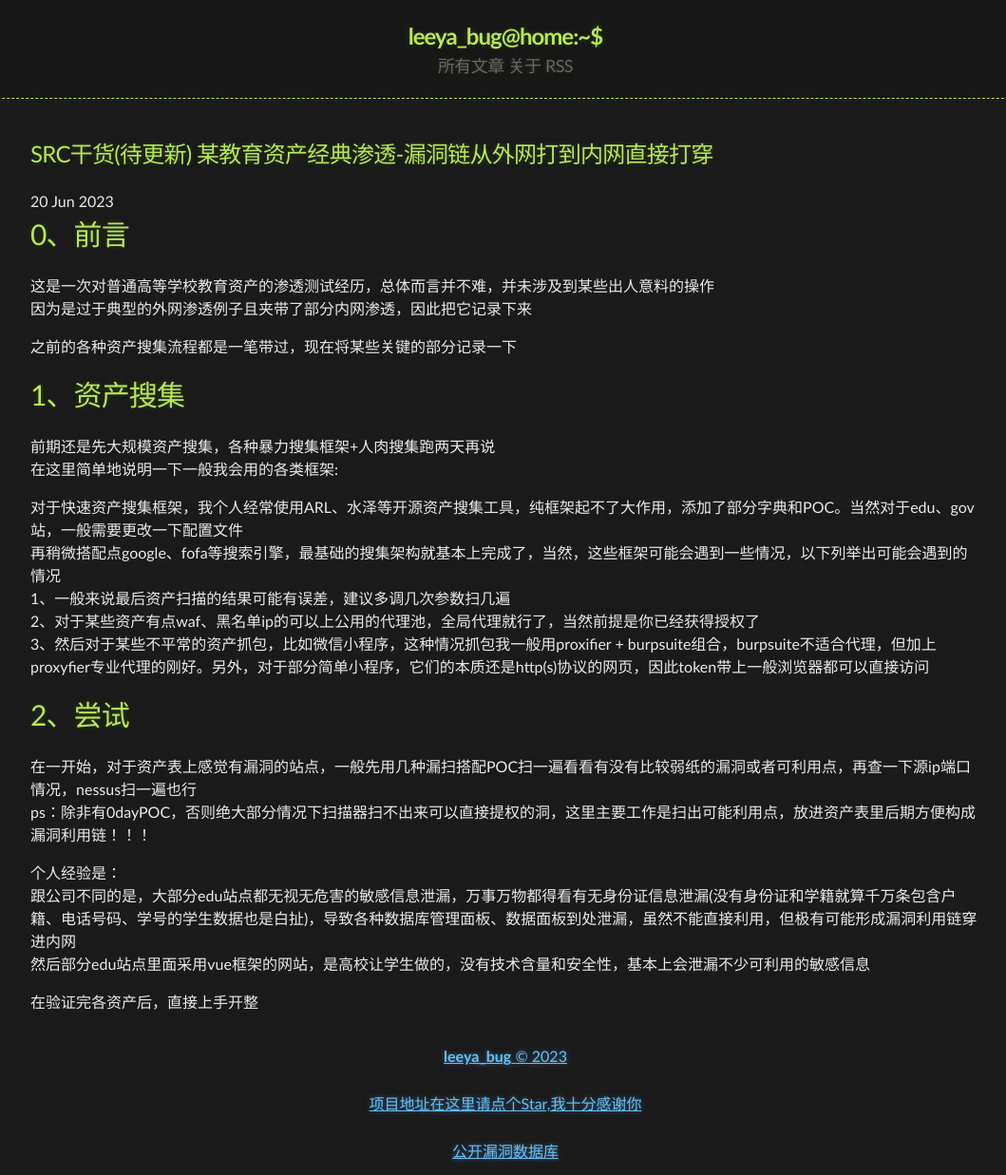
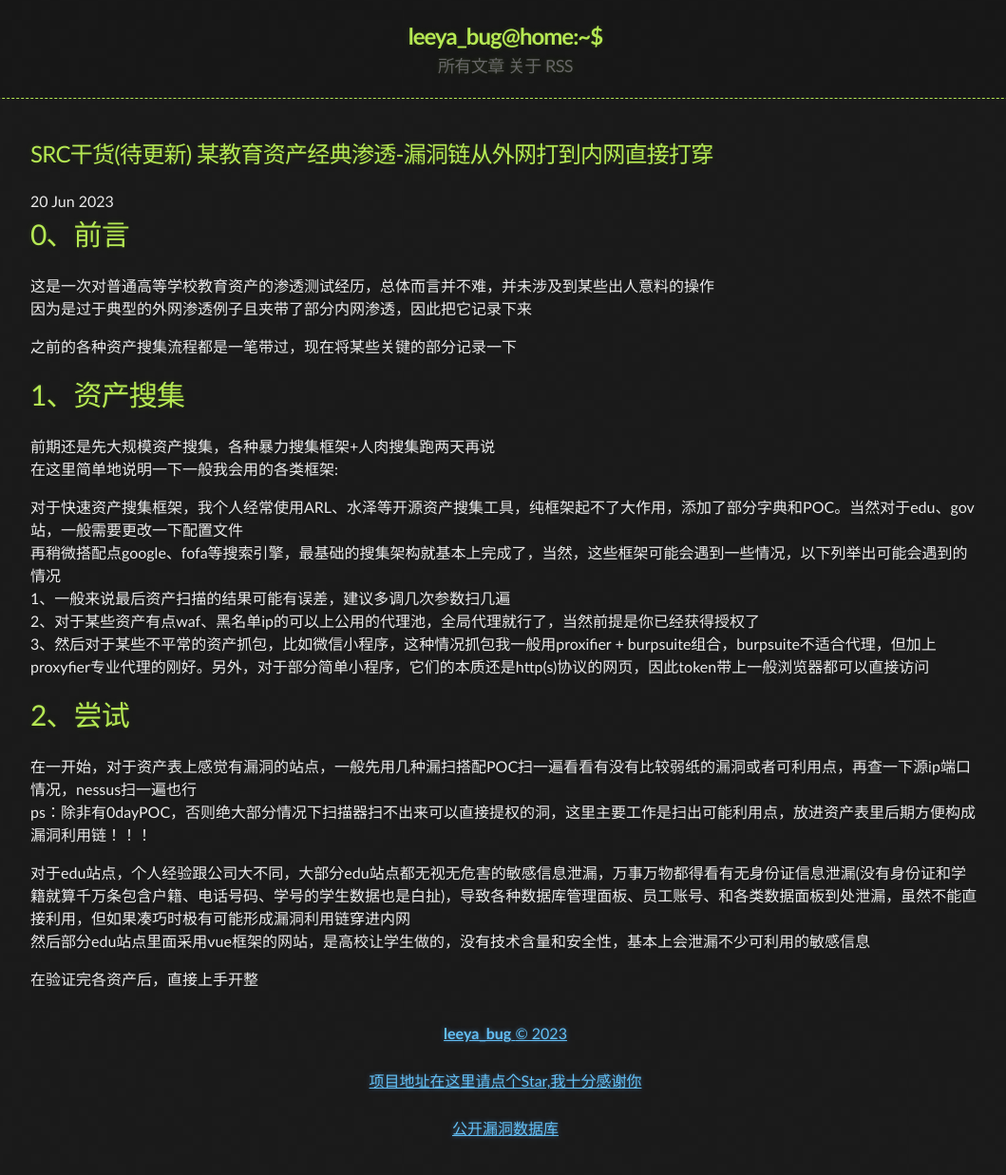
Before and after one commit to Leeyangee/leeyangee.github.io, a Jekyll site: the page built from _posts/2023-06-20-SRC干货(待更新) 某教育资产经典渗透-漏洞链从外网打到内网直接打穿.md, in a window 1280 px wide. Shown: the whole page at 95% size, without its empty margins (108-1167 px from the left). Built offline with Jekyll 4.4.1, drawn with Linux system fonts in a browser that asks for light colours; after the commit the page ends 1213 px from its top, so only the background shows below that.

Commit message:
Update 2023-06-20-SRC干货(待更新) 某教育资产经典渗透-漏洞链从外网打到内网直接打穿.md

```diff
--- a/_posts/2023-06-20-SRC干货(待更新) 某教育资产经典渗透-漏洞链从外网打到内网直接打穿.md
+++ b/_posts/2023-06-20-SRC干货(待更新) 某教育资产经典渗透-漏洞链从外网打到内网直接打穿.md
@@ -27,8 +27,7 @@ published: true
 在一开始，对于资产表上感觉有漏洞的站点，一般先用几种漏扫搭配POC扫一遍看看有没有比较弱纸的漏洞或者可利用点，再查一下源ip端口情况，nessus扫一遍也行
 ps：除非有0dayPOC，否则绝大部分情况下扫描器扫不出来可以直接提权的洞，这里主要工作是扫出可能利用点，放进资产表里后期方便构成漏洞利用链！！！
 
-个人经验是：
-跟公司不同的是，大部分edu站点都无视无危害的敏感信息泄漏，万事万物都得看有无身份证信息泄漏(没有身份证和学籍就算千万条包含户籍、电话号码、学号的学生数据也是白扯)，导致各种数据库管理面板、数据面板到处泄漏，虽然不能直接利用，但极有可能形成漏洞利用链穿进内网
+对于edu站点，个人经验跟公司大不同，大部分edu站点都无视无危害的敏感信息泄漏，万事万物都得看有无身份证信息泄漏(没有身份证和学籍就算千万条包含户籍、电话号码、学号的学生数据也是白扯)，导致各种数据库管理面板、员工账号、和各类数据面板到处泄漏，虽然不能直接利用，但如果凑巧时极有可能形成漏洞利用链穿进内网
 然后部分edu站点里面采用vue框架的网站，是高校让学生做的，没有技术含量和安全性，基本上会泄漏不少可利用的敏感信息
 
 在验证完各资产后，直接上手开整
```
